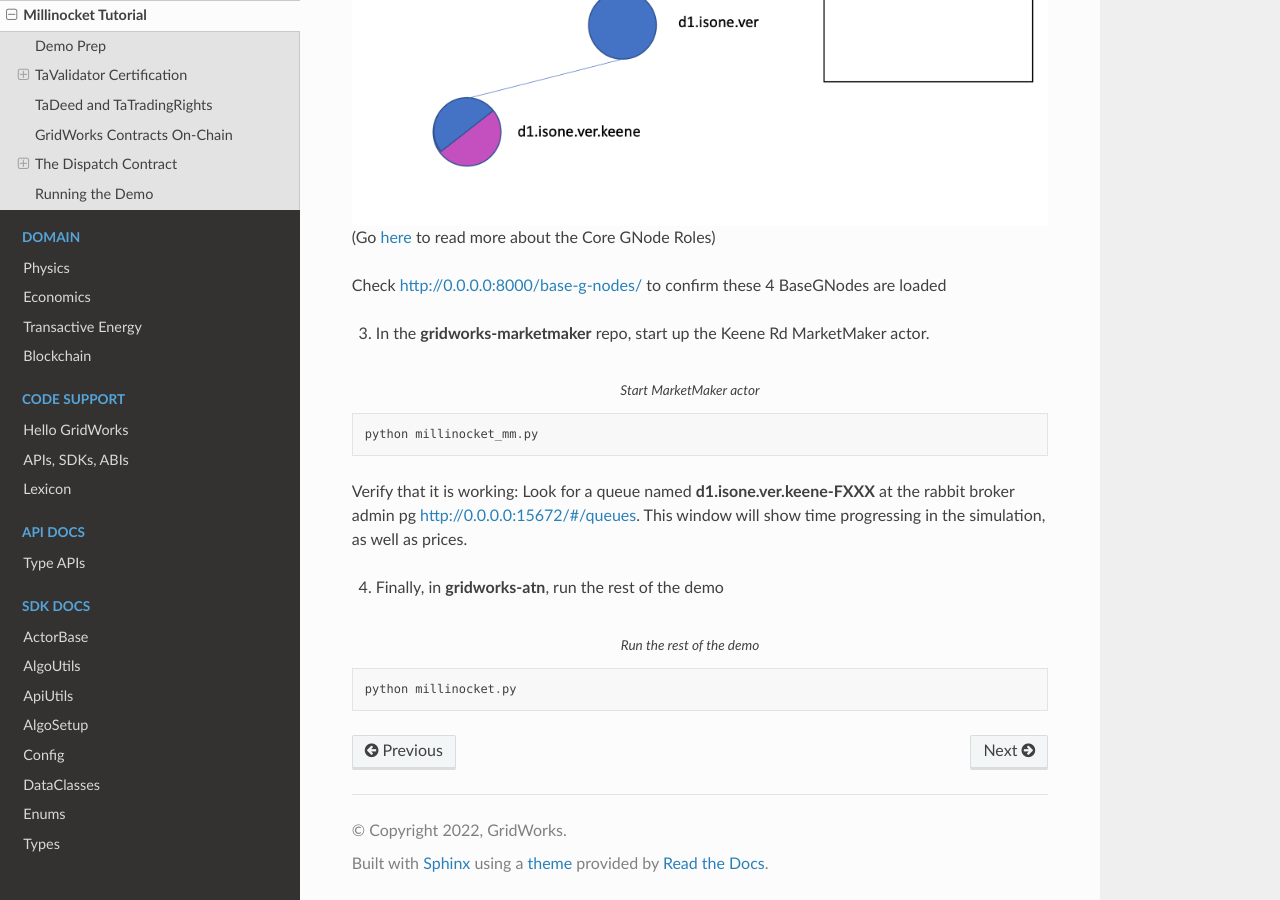
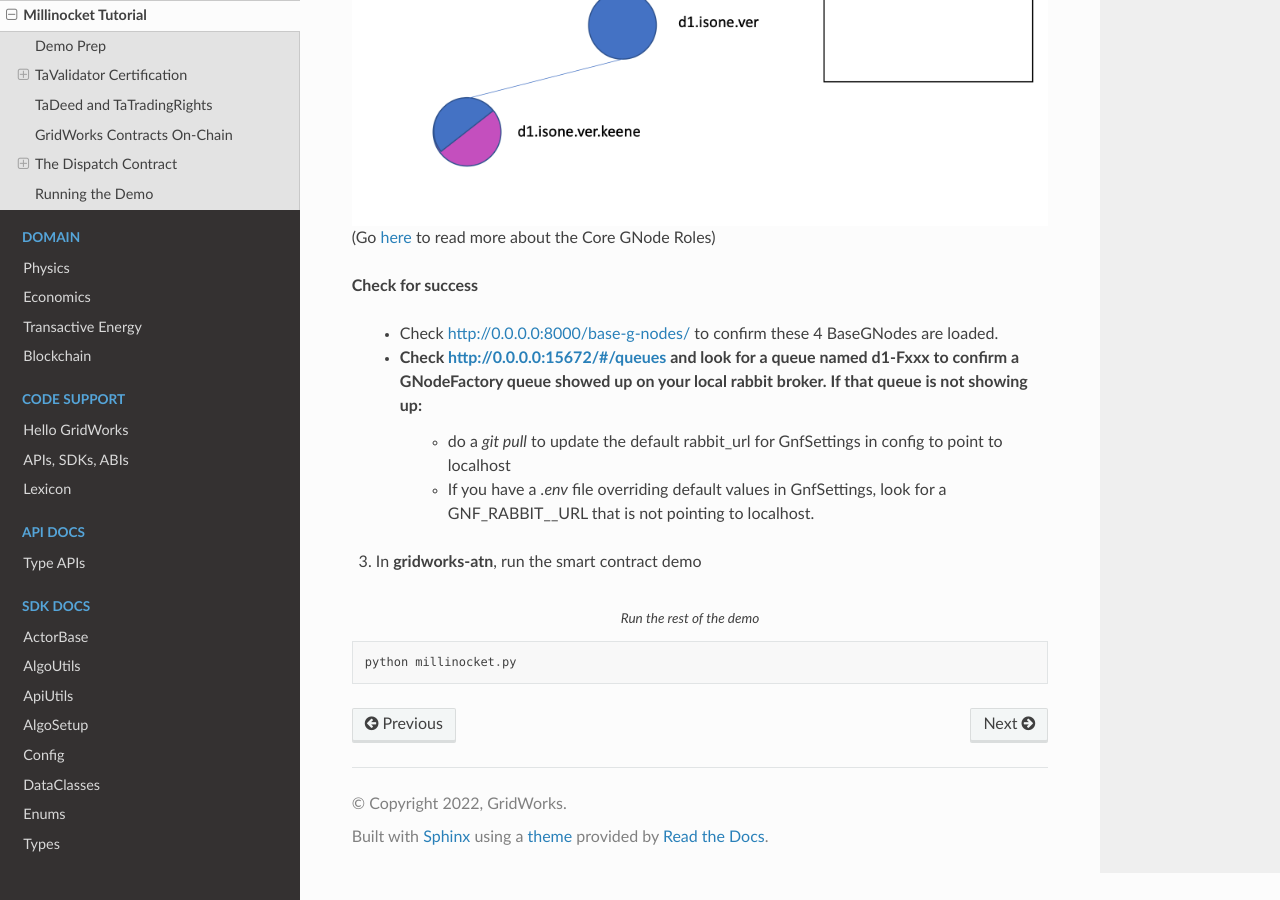
Before and after one commit to thegridelectric/gridworks, a Sphinx documentation site: the page built from docs/millinocket-tutorial.rst, in a window 1280 px wide and 900 px high, scrolled down 9868 px. Built offline with Sphinx 7.4.7 and the Read the Docs theme 2.0.0, drawn with Linux system fonts in a browser that asks for light colours.

Commit message:
simplify instructions

```diff
--- a/docs/millinocket-tutorial.rst
+++ b/docs/millinocket-tutorial.rst
@@ -478,21 +478,15 @@ following GNodes pre-loaded:
 
 (Go `here <core-g-node-role.html>`_ to read more about the Core GNode Roles)
 
-Check http://0.0.0.0:8000/base-g-nodes/ to confirm these 4 BaseGNodes are loaded
+**Check for success**
 
-3. In the **gridworks-marketmaker** repo, start up the Keene Rd MarketMaker actor.
-
-.. code-block:: python
-    :caption: Start MarketMaker actor
-
-    python millinocket_mm.py
-
-Verify that it is working:  Look for a queue named **d1.isone.ver.keene-FXXX** at the rabbit
-broker admin pg http://0.0.0.0:15672/#/queues. This window will show time progressing in the
-simulation, as well as prices.
+  - Check http://0.0.0.0:8000/base-g-nodes/ to confirm these 4 BaseGNodes are loaded.
+  - Check http://0.0.0.0:15672/#/queues and look for a queue named d1-Fxxx to confirm a GNodeFactory queue showed up on  your local rabbit broker. If that queue is not showing up:
+     - do a `git pull` to update the default rabbit_url for GnfSettings in config to point to localhost
+     - If you have a `.env` file overriding default values in GnfSettings, look for a GNF_RABBIT__URL that is not pointing to localhost.
 
 
-4. Finally, in **gridworks-atn**, run the rest of the demo
+3. In **gridworks-atn**, run the smart contract demo
 
 .. code-block:: python
     :caption: Run the rest of the demo
```
